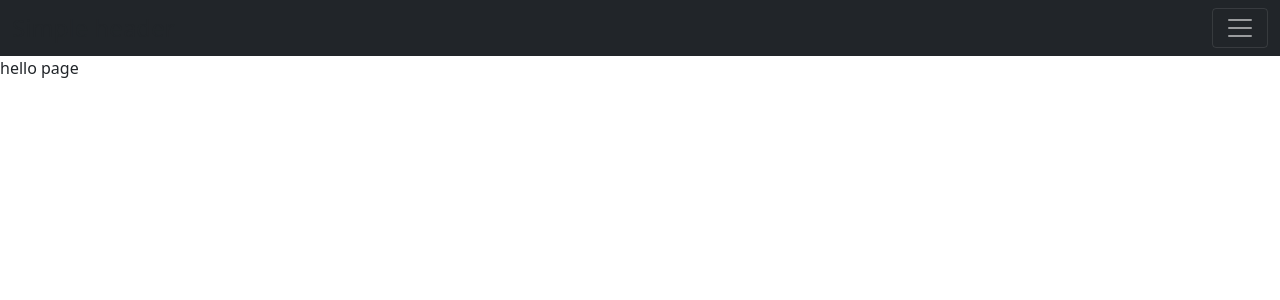
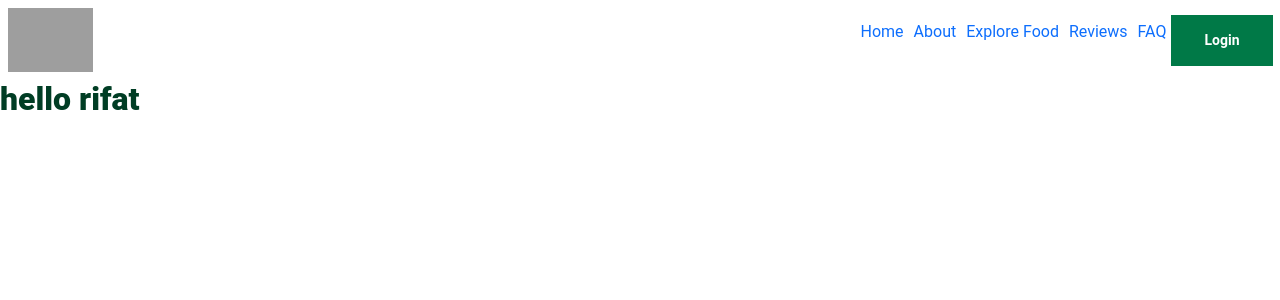
Before and after one commit to RifatdaM/wearNadorn-ecommerce, a Django app: page / in a window 1280 px wide. Shown: the top 300 px of the page. Run offline with Django 3.2, Linux system fonts and the light colour scheme; some libraries are stand-ins or nearby versions; grey boxes are pictures that could not be loaded.

Commit message:
custom css problem solve

```diff
--- a/core/settings.py
+++ b/core/settings.py
@@ -56,7 +56,7 @@ ROOT_URLCONF = 'core.urls'
 TEMPLATES = [
     {
         'BACKEND': 'django.template.backends.django.DjangoTemplates',
-        'DIRS': [BASE_DIR / 'templates'],
+        'DIRS': [],
         'APP_DIRS': True,
         'OPTIONS': {
             'context_processors': [
@@ -119,7 +119,10 @@ USE_TZ = True
 # Static files (CSS, JavaScript, Images)
 # https://docs.djangoproject.com/en/3.2/howto/static-files/
 
+
 STATIC_URL = '/static/'
+
+STATIC_ROOT = os.path.join(BASE_DIR, 'static/')
 
 # Default primary key field type
 # https://docs.djangoproject.com/en/3.2/ref/settings/#default-auto-field
--- /dev/null
+++ b/store/static/store/css/style.css
@@ -0,0 +1,183 @@
+/* Font */
+@import url("https://fonts.googleapis.com/css2?family=Quicksand:wght@300;400;500;600;700&display=swap");
+
+/* Variable */
+:root {
+  /* color */
+  /* Primary color */
+  --color-primary: #007947;
+  --color-primary-dark1: #005b35;
+  --color-primary-dark2: #003d24;
+  --color-primary-dark3: #001e12;
+  --color-primary-light1: #33946c;
+  --color-primary-light2: #66af91;
+  --color-primary-light3: #99c9b5;
+
+  /* Secondary Color */
+  --color-secondary: #9bcc50;
+  --color-Secondary-dark1: #74993c;
+  --color-Secondary-dark2: #4e6628;
+  --color-Secondary-dark3: #273314;
+  --color-secondary-light1: #afd673;
+  --color-secondary-light2: #c3e096;
+  --color-secondary-light3: #d7ebb9;
+
+  /* font Color */
+  --color-font-dark: #000000;
+  --color-font-light1: #cce4da;
+  --color-font-light2: #ebf5dc;
+
+  --color-white: #ffffff;
+
+  /* font */
+  --font-primary: "Roboto", sans-serif;
+  --font-secondary: "Quicksand", sans-serif;
+}
+
+/* Reset Browser */
+*,
+*::after,
+*::before {
+  box-sizing: border-box;
+  margin: 0;
+  padding: 0;
+}
+:active,
+:hover,
+:focus {
+  outline: 0 !important;
+  outline-offset: 0;
+}
+a,
+a:hover {
+  text-decoration: none;
+}
+a:hover {
+  color: var(--color-primary) !important;
+}
+ul,
+ol {
+  margin: 0;
+  padding: 0;
+  list-style: none;
+}
+li {
+  font-size: 1.6rem;
+}
+html {
+  scroll-behavior: smooth;
+  font-size: 62.5%; /* 10px */
+}
+body {
+  font-family: var(--font-primary);
+  font-weight: 400;
+}
+img {
+  max-width: 100%;
+}
+
+/* Custom Scrallbar */
+::-webkit-scrollbar {
+  width: 1rem;
+}
+::-webkit-scrollbar-track {
+  background-color: var(--color-white);
+}
+::-webkit-scrollbar-thumb {
+  color: var(--color-primary);
+}
+
+/* Custom CSS design */
+h1 {
+  font-size: 3.2rem;
+  font-weight: 900;
+  margin-bottom: 3.2rem;
+  color: var(--color-primary-dark2);
+}
+h2 {
+  font-size: 2.8rem;
+  font-weight: 700;
+  text-transform: capitalize;
+  font-family: var(--font-secondary);
+  color: var(--color-secondary);
+  line-height: 3.2rem;
+}
+h4 {
+  font-size: 1.8rem;
+  font-weight: 800;
+  margin-bottom: 0.5rem;
+  text-transform: capitalize;
+  font-family: var(--font-secondary);
+  color: var(--color-secondary);
+}
+h5 {
+  font-size: 1.6rem;
+  font-weight: 700;
+  margin-bottom: 0.5rem;
+  text-transform: capitalize;
+  font-family: var(--font-secondary);
+  color: var(--color-primary);
+}
+p {
+  font-size: 1.6rem;
+  color: var(--color-font-dark);
+  font-weight: 400;
+  line-height: 1.75rem;
+  letter-spacing: 1px;
+}
+.navbar-brand img {
+  height: 64px;
+}
+.main-btn {
+  display: inline-block;
+  padding: 1rem 3rem;
+  line-height: 2.5rem;
+  background-color: var(--color-primary);
+  border: 0.3rem solid var(--color-primary);
+  color: var(--color-white);
+  font-size: 1.4rem;
+  font-weight: 600;
+  text-transform: capitalize;
+  box-shadow: 0px 2px 10px -1px rgb(0, 0, 0 / 19%);
+  -webkit-transition: all 0.4s ease-out 0s;
+  -o-transition: all 0.4s ease-out 0s;
+  -moz-transition: all 0.4s ease-out 0s;
+  transition: all 0.4s ease-out 0s;
+}
+.white-btn {
+  display: inline-block;
+  padding: 1rem 3rem;
+  line-height: 2.5rem;
+  background-color: var(--color-white);
+  border: 0.3rem solid var(--color-white);
+  color: var(--color-font-dark);
+  font-size: 1.4rem;
+  font-weight: 600;
+  text-transform: capitalize;
+  box-shadow: 0px 2px 10px -1px rgb(0, 0, 0, 0.19);
+  -webkit-transition: all 0.4s ease-out 0s;
+  -o-transition: all 0.4s ease-out 0s;
+  -moz-transition: all 0.4s ease-out 0s;
+  transition: all 0.4s ease-out 0s;
+}
+.main-btn:hover {
+  background-color: transparent;
+  color: var(--color-primary);
+}
+.white-btn:hover {
+  background-color: transparent;
+  color: var(--color-primary);
+  border-color: var(--color-primary);
+}
+.wrapper {
+  padding: 13.2rem 0;
+}
+.text-content {
+  width: 70%;
+  margin: auto;
+}
+.counter-section h2,
+.testimonial-section h2,
+.book-food-text h2 {
+  color: var(--color-white);
+}
--- a/templates/store/base.html
+++ b/store/templates/store/base.html
@@ -21,7 +21,7 @@
     />
 
     {% comment %} Custom CSS {% endcomment %}
-    <link href="{% static 'css/style.css' %}" rel="stylesheet" />
+    <link href="{% static 'store/css/style.css' %}" rel="stylesheet" />
 
     {% comment %} Bootstrap JS {% endcomment %} {% comment %}
     <script
@@ -45,47 +45,45 @@
   </head>
   <body>
     {% comment %} Nav Bar {% endcomment %}
-      <nav class="navbar navbar-dark bg-dark">
-        <div class="container-fluid">
-          <a
-            href="/"
-            class="
-              d-flex
-              align-items-center
-              mb-3 mb-md-0
-              me-md-auto
-              text-dark text-decoration-none
-            "
-          >
-            <span class="fs-4">Simple header</span>
+      <nav class="navbar navbar-expand-md navigation-wrap">
+      <div class="container-xxl">
+        <a class="navbar-brand" href="#">
+          <img src="./img/logo.png" alt="Healty Food" />
         </a>
-          <button
-            class="navbar-toggler"
-            type="button"
-            data-bs-toggle="collapse"
-            data-bs-target="#navbarSupportedContent"
-            aria-controls="navbarSupportedContent"
-            aria-expanded="true"
-            aria-label="Toggle navigation"
-          >
-            <span class="navbar-toggler-icon"></span>
+        <!-- toggle Button -->
+        <button class="navbar-toggler" type="button" data-bs-toggle="collapse" data-bs-target="#main-nav"
+          aria-controls="main-nav" aria-expanded="false" aria-label="Toggle navigation">
+          <i class="fas fa-stream navbar-toggler-icon"></i>
         </button>
-
-          <div class="collapse navbar-collapse" id="navbarSupportedContent">
-            <ul class="navbar-nav me-auto mb-2 mb-lg-0">
+        <!-- navbar link -->
+        <div class="collapse navbar-collapse" id="main-nav">
+          <ul class="navbar-nav ms-auto mb-2 mb-lg-0">
             <li class="nav-item">
-                <a href="#" class="nav-link active" aria-current="page">Home</a>
+              <a class="nav-link active" aria-current="page" href="#home">Home</a>
             </li>
             <li class="nav-item">
-                <a href="#" class="nav-link">Features</a>
+              <a class="nav-link" href="#about">About</a>
             </li>
-              <li class="nav-item"><a href="#" class="nav-link">Pricing</a></li>
-              <li class="nav-item"><a href="#" class="nav-link">FAQs</a></li>
-              <li class="nav-item"><a href="#" class="nav-link">About</a></li>
+            <li class="nav-item">
+              <a class="nav-link" href="#explore-food">Explore Food</a>
+            </li>
+            <li class="nav-item">
+              <a class="nav-link" href="#testimonial">Reviews</a>
+            </li>
+            <li class="nav-item">
+              <a class="nav-link" href="#faq">FAQ</a>
+            </li>
+            <li class="nav-item d-md-none">
+              <a class="nav-link" href="#login">Login</a>
+            </li>
+            <li>
+              <button class="main-btn">Login</button>
+            </li>
           </ul>
         </div>
       </div>
     </nav>
+  </header>
 
     {% comment %} Content form {% endcomment %}
     <div id="content">{% block content %} {% endblock %}</div>
--- a/templates/store/home.html
+++ b/store/templates/store/home.html
@@ -3,5 +3,5 @@
 {% block title %}Wear N Adorn{% endblock %}
 
 {% block content %}
-    hello page
+    <h1>hello rifat</h1>
 {% endblock %}
```
Lines whose indentation alone changed are shown as unchanged.
